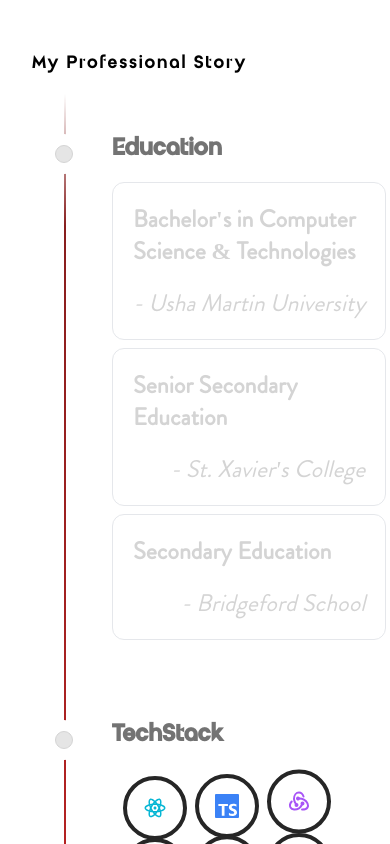
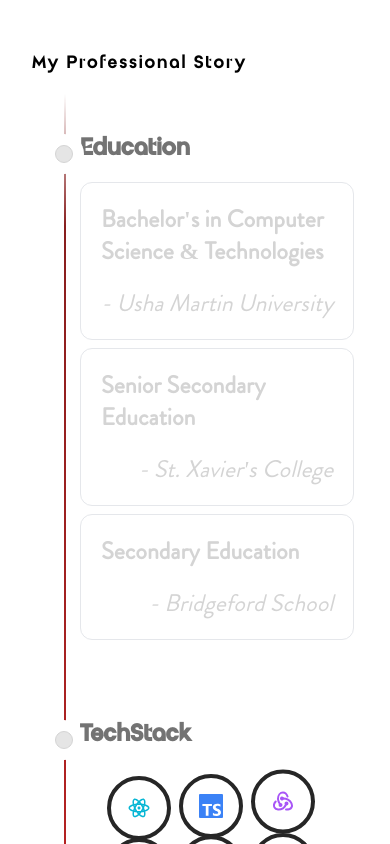
Before and after one commit to kssaxena/Portfolio, a React (Vite) app: page / in a window 390 px wide. Shown: the part 980-1824 px from the top of the page. Built offline with nearby package versions, Linux system fonts and the light colour scheme; a web font is replaced by a local one.

Commit message:
feat: adjust padding in Timeline component for improved layout on mobile devices

```diff
--- a/src/components/ui/timeline.tsx
+++ b/src/components/ui/timeline.tsx
@@ -58,7 +58,7 @@ export const Timeline = ({ data }) => {
               </motion.h3>
             </div>
 
-            <div className="relative pl-20 pr-4 md:pl-4 w-full">
+            <div className="relative lg:pl-20 pl-12 pr-4 md:pl-4 w-full">
               <h3 className="md:hidden block text-2xl mb-4 text-left font-bold text-neutral-500 dark:text-neutral-500 font-agile">
                 {item.title}
               </h3>
```
